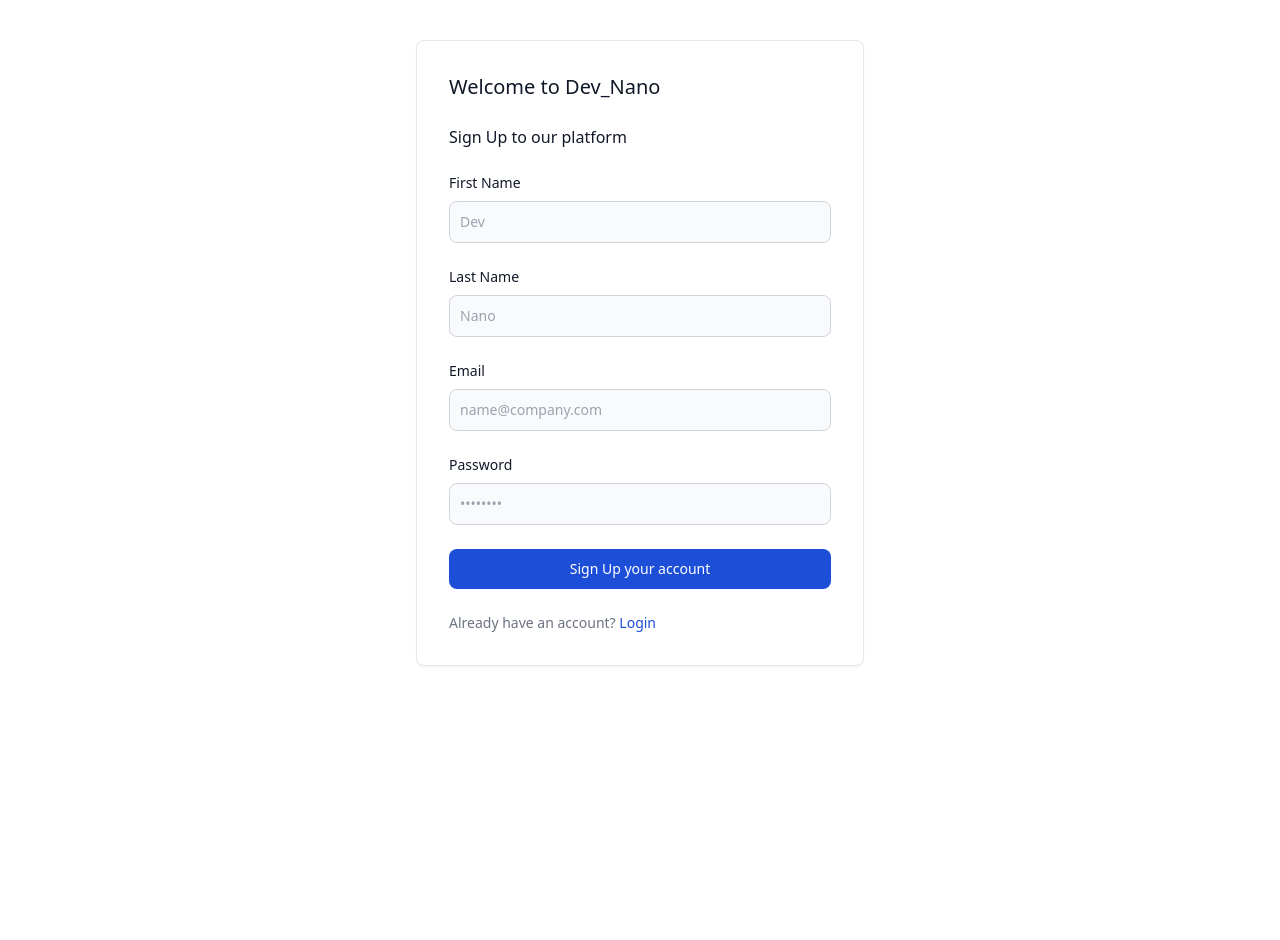
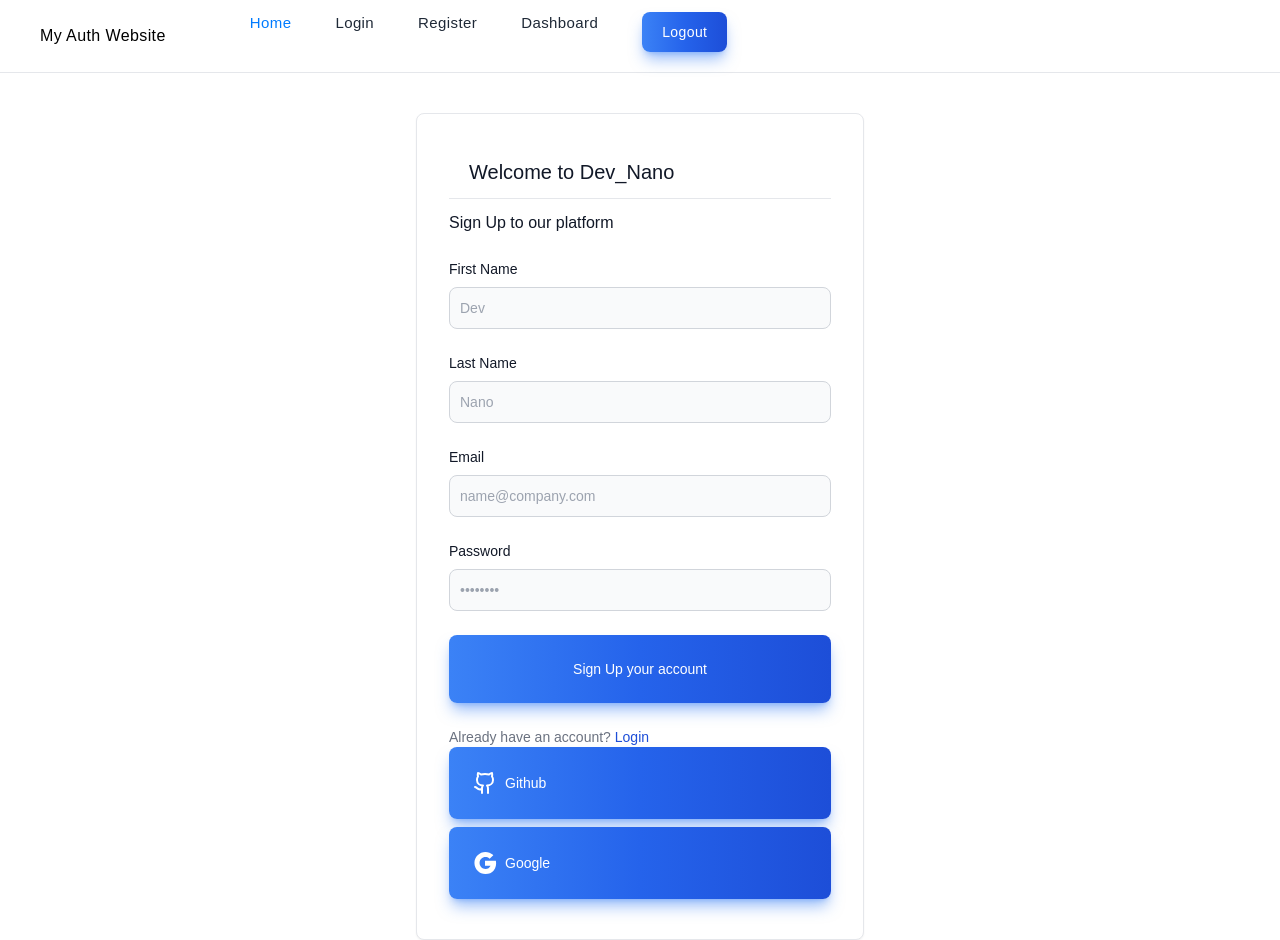
Before and after one commit to SegunNano/next_auth-ts, a Next.js app: page /register in a window 1280 px wide. Before the commit the page ends 800 px from the top, so only its background shows below. Built offline with nearby package versions, Linux system fonts and the light colour scheme.

Commit message:
User registeration completed

```diff
--- /dev/null
+++ b/action/user.ts
@@ -0,0 +1,31 @@
+'use server'
+
+import connectDB from "@/config/db"
+import User from "@/models/user"
+import bcrypt from "bcryptjs"
+import { redirect } from "next/navigation"
+
+const register = async (formData: FormData) => {
+    const { hash } = bcrypt
+    const firstName = formData.get('firstname') as string
+    const lastName = formData.get('lastname') as string
+    const email = formData.get('email') as string
+    const password = formData.get('password') as string
+
+    if (!(firstName && lastName && email && password)) throw new Error('Please fill all fields')
+
+    await connectDB()
+
+    const existingUser = await User.findOne({ email })
+    if (existingUser) throw new Error('User already exist!')
+
+    const hashedPassword = await hash(password, 10)
+    await User.create({ firstName, lastName, email, password: hashedPassword })
+
+    console.log('User succesfully created!')
+
+    redirect('/login')
+}
+
+
+export { register }
--- /dev/null
+++ b/app/api/auth/[...nextauth]/route.ts
@@ -0,0 +1,2 @@
+import { handlers } from "@/auth"
+export const { GET, POST } = handlers
--- a/app/layout.tsx
+++ b/app/layout.tsx
@@ -1,17 +1,7 @@
 import React from 'react'
 import type { Metadata } from "next";
-import { Geist, Geist_Mono } from "next/font/google";
 import "./globals.css";
-
-const geistSans = Geist({
-  variable: "--font-geist-sans",
-  subsets: ["latin"],
-});
-
-const geistMono = Geist_Mono({
-  variable: "--font-geist-mono",
-  subsets: ["latin"],
-});
+import Navbar from '@/components/Navbar';
 
 export const metadata: Metadata = {
   title: "Create Next App",
@@ -22,7 +12,8 @@ export const metadata: Metadata = {
 const RootLayout = ({ children, }: Readonly<{ children: React.ReactNode; }>) => {
   return (
     <html lang="en">
-      <body className={`${geistSans.variable} ${geistMono.variable} antialiased`}>
+      <body className=' font-[sans-serif]'>
+        <Navbar />
         {children}
       </body>
     </html>
--- a/app/register/page.tsx
+++ b/app/register/page.tsx
@@ -1,8 +1,9 @@
 import Form from "@/components/Form"
+import { register } from "@/action/user"
 
 const Register = async () => {
     return (
-        <Form type="Sign Up" />
+        <Form type="Sign Up" action={register} />
     )
 }
 
--- /dev/null
+++ b/auth.ts
@@ -0,0 +1,5 @@
+import NextAuth from "next-auth"
+
+export const { handlers, signIn, signOut, auth } = NextAuth({
+    providers: [],
+})
--- a/components/Form.tsx
+++ b/components/Form.tsx
@@ -1,14 +1,16 @@
 import React from 'react'
 import Link from 'next/link'
+import { Github, Google } from './ui/svg'
 
 
-const Form = (props: { type: 'Sign In' | 'Sign Up' }) => {
-    const { type } = props
+const Form = ({ type, action }: { type: 'Sign In' | 'Sign Up', action: any }) => {
     return (
         <div>
             <div className="mt-10 mx-auto w-full max-w-md  p-4 bg-white border border-gray-200 rounded-lg shadow-sm sm:p-6 md:p-8 dark:bg-gray-800 dark:border-gray-700">
-                <form className="space-y-6" action="#">
+                <div className="flex justify-between items-center border-b rounded-t-xl py-3 px-4 md:px-5 dark:border-neutral-700">
                     <h5 className="text-xl font-medium text-gray-900 dark:text-white">Welcome to Dev_Nano</h5>
+                </div>
+                <form className="space-y-6 mt-3" action={action}>
                     <h5 className="text-md font-medium text-gray-900 dark:text-white">{type} to our platform</h5>
                     {type === "Sign Up" && (
                         <>
@@ -30,7 +32,7 @@ const Form = (props: { type: 'Sign In' | 'Sign Up' }) => {
                         <label htmlFor="password" className="block mb-2 text-sm font-medium text-gray-900 dark:text-white">Password</label>
                         <input type="password" name="password" id="password" placeholder="••••••••" className="bg-gray-50 border border-gray-300 text-gray-900 text-sm rounded-lg focus:ring-blue-500 focus:border-blue-500 block w-full p-2.5 dark:bg-gray-600 dark:border-gray-500 dark:placeholder-gray-400 dark:text-white" required />
                     </div>
-                    <button type="submit" className="w-full text-white bg-blue-700 hover:bg-blue-800 focus:ring-4 focus:outline-none focus:ring-blue-300 font-medium rounded-lg text-sm px-5 py-2.5 text-center dark:bg-blue-600 dark:hover:bg-blue-700 dark:focus:ring-blue-800">{type} your account</button>
+                    <button type="submit" className="text-white bg-gradient-to-r from-blue-500  font-medium via-blue-600 to-blue-700 hover:bg-gradient-to-br focus:ring-4 focus:outline-none focus:ring-blue-300 dark:focus:ring-blue-800 shadow-lg shadow-blue-500/50 dark:shadow-lg dark:shadow-blue-800/80 rounded-lg text-sm p-6 text-center me-2 mb-2 w-full ">{type} your account</button>
                     {type === 'Sign Up' ? (
                         <div className="text-sm font-medium text-gray-500 dark:text-gray-300">Already have an account? <Link href="/login" className="text-blue-700 hover:underline dark:text-blue-500">Login</Link >
                         </div>
@@ -50,10 +52,22 @@ const Form = (props: { type: 'Sign In' | 'Sign Up' }) => {
                                 </div>
                                 <a href="#" className="ms-auto text-sm text-blue-700 hover:underline dark:text-blue-500">Lost Password?</a>
                             </div>
+                            <div className="bg-gradient-to-r from-transparent via-neutral-300 dark:via-neutral-700 to-transparent my-8 h-[1px] w-full" />
 
-                            <div className="bg-gradient-to-r from-transparent via-neutral-300 dark:via-neutral-700 to-transparent my-8 h-[1px] w-full" />
                         </>
                     )}
+                </form>
+                <form>
+                    <button type="submit" className="text-white bg-gradient-to-r from-blue-500  font-medium inline-flex items-center via-blue-600 to-blue-700 hover:bg-gradient-to-br focus:ring-4 focus:outline-none focus:ring-blue-300 dark:focus:ring-blue-800 shadow-lg shadow-blue-500/50 dark:shadow-lg dark:shadow-blue-800/80 rounded-lg text-sm p-6 text-center me-2 mb-2 w-full ">
+                        <Github />
+                        <span>Github</span>
+                    </button>
+                </form>
+                <form>
+                    <button type="submit" className="text-white bg-gradient-to-r from-blue-500  font-medium inline-flex items-center via-blue-600 to-blue-700 hover:bg-gradient-to-br focus:ring-4 focus:outline-none focus:ring-blue-300 dark:focus:ring-blue-800 shadow-lg shadow-blue-500/50 dark:shadow-lg dark:shadow-blue-800/80 rounded-lg text-sm p-6 text-center me-2 mb-2 w-full ">
+                        <Google />
+                        <span>Google</span>
+                    </button>
                 </form>
             </div>
         </div>
--- /dev/null
+++ b/components/Navbar.tsx
@@ -0,0 +1,62 @@
+import Link from 'next/link'
+import React from 'react'
+
+const Navbar = () => {
+    return (
+        <header className='flex border-b py-3 px-4 sm:px-10 bg-white min-h-[65px] tracking-wide relative z-50'>
+            <div className='flex flex-wrap gap-4 max-w-screen-xl mx-auto w-full items-center'>
+                <h1 className="text-md">My Auth Website</h1>
+
+                <div id="collapseMenu"
+                    className='max-lg:hidden lg:!block max-lg:w-full max-lg:fixed max-lg:before:fixed max-lg:before:bg-black max-lg:before:opacity-50 max-lg:before:inset-0 max-lg:before:z-50'>
+                    <button id="toggleClose" className='lg:hidden fixed top-2 right-4 z-[100] rounded-full bg-white w-9 h-9 flex items-center justify-center border'>
+                        <svg xmlns="http://www.w3.org/2000/svg" className="w-3.5 h-3.5 fill-black" viewBox="0 0 320.591 320.591">
+                            <path
+                                d="M30.391 318.583a30.37 30.37 0 0 1-21.56-7.288c-11.774-11.844-11.774-30.973 0-42.817L266.643 10.665c12.246-11.459 31.462-10.822 42.921 1.424 10.362 11.074 10.966 28.095 1.414 39.875L51.647 311.295a30.366 30.366 0 0 1-21.256 7.288z"
+                                data-original="#000000"></path>
+                            <path
+                                d="M287.9 318.583a30.37 30.37 0 0 1-21.257-8.806L8.83 51.963C-2.078 39.225-.595 20.055 12.143 9.146c11.369-9.736 28.136-9.736 39.504 0l259.331 257.813c12.243 11.462 12.876 30.679 1.414 42.922-.456.487-.927.958-1.414 1.414a30.368 30.368 0 0 1-23.078 7.288z"
+                                data-original="#000000"></path>
+                        </svg>
+                    </button>
+
+                    <ul
+                        className='lg:flex lg:ml-14 lg:gap-x-5 max-lg:space-y-3 max-lg:fixed max-lg:bg-white max-lg:w-1/2 max-lg:min-w-[300px] max-lg:top-0 max-lg:left-0 max-lg:p-6 max-lg:h-full max-lg:shadow-md max-lg:overflow-auto z-50'>
+
+                        <li className='max-lg:border-b max-lg:py-3 px-3'>
+                            <Link href='/'
+                                className='lg:hover:text-[#007bff] text-[#007bff] block text-[15px]'>Home</Link>
+                        </li>
+                        <li className='max-lg:border-b max-lg:py-3 px-3'><Link href='/login'
+                            className='lg:hover:text-[#007bff] text-gray-800 block text-[15px]'>Login</Link>
+                        </li>
+                        <li className='max-lg:border-b max-lg:py-3 px-3'><Link href='/register'
+                            className='lg:hover:text-[#007bff] text-gray-800 block text-[15px]'>Register</Link>
+                        </li>
+                        <li className='max-lg:border-b max-lg:py-3 px-3'><Link href='/dashboard'
+                            className='lg:hover:text-[#007bff] text-gray-800 block text-[15px]'>Dashboard</Link>
+                        </li>
+                        <li className='max-lg:border-b max-lg:py-3 px-3'>
+                            <form><button type="submit" className="text-white bg-gradient-to-r from-blue-500 via-blue-600 to-blue-700 hover:bg-gradient-to-br focus:ring-4 focus:outline-none focus:ring-blue-300 dark:focus:ring-blue-800 shadow-lg shadow-blue-500/50 dark:shadow-lg dark:shadow-blue-800/80 font-medium rounded-lg text-sm px-5 py-2.5 text-center me-2 mb-2 ">Logout
+                            </button>
+                            </form>
+                        </li>
+                    </ul>
+                </div>
+
+                <div className='flex gap-4 ml-auto lg:hidden'>
+                    <button id="toggleOpen" className=''>
+                        <svg className="w-7 h-7" fill="#000" viewBox="0 0 20 20" xmlns="http://www.w3.org/2000/svg">
+                            <path fillRule="evenodd"
+                                d="M3 5a1 1 0 011-1h12a1 1 0 110 2H4a1 1 0 01-1-1zM3 10a1 1 0 011-1h12a1 1 0 110 2H4a1 1 0 01-1-1zM3 15a1 1 0 011-1h12a1 1 0 110 2H4a1 1 0 01-1-1z"
+                                clipRule="evenodd"></path>
+                        </svg>
+                    </button>
+                </div>
+
+            </div>
+        </header>
+    )
+}
+
+export default Navbar
--- /dev/null
+++ b/components/ui/svg.tsx
@@ -0,0 +1,22 @@
+import React from 'react'
+
+const Github = () => {
+    return (
+        <svg xmlns="http://www.w3.org/2000/svg" viewBox="0 0 24 24" fill="none" stroke="currentColor" strokeWidth="2" strokeLinecap="round" strokeLinejoin="round" className="size-6 me-2">
+            <path d="M15 22v-4a4.8 4.8 0 0 0-1-3.5c3 0 6-2 6-5.5.08-1.25-.27-2.48-1-3.5.28-1.15.28-2.35 0-3.5 0 0-1 0-3 1.5-2.64-.5-5.36-.5-8 0C6 2 5 2 5 2c-.3 1.15-.3 2.35 0 3.5A5.403 5.403 0 0 0 4 9c0 3.5 3 5.5 6 5.5-.39.49-.68 1.05-.85 1.65-.17.6-.22 1.23-.15 1.85v4" />
+            <path d="M9 18c-4.51 2-5-2-7-2" />
+        </svg>
+    )
+}
+const Google = () => {
+    return (
+        // <svg xmlns="http://www.w3.org/2000/svg" viewBox="0 0 50 50" fill="white" stroke="currentColor" strokeWidth="2" strokeLinecap="round" strokeLinejoin="round" className="size-6 me-2">
+        //     <path d="M 25.996094 48 C 13.3125 48 2.992188 37.683594 2.992188 25 C 2.992188 12.316406 13.3125 2 25.996094 2 C 31.742188 2 37.242188 4.128906 41.488281 7.996094 L 42.261719 8.703125 L 34.675781 16.289063 L 33.972656 15.6875 C 31.746094 13.78125 28.914063 12.730469 25.996094 12.730469 C 19.230469 12.730469 13.722656 18.234375 13.722656 25 C 13.722656 31.765625 19.230469 37.269531 25.996094 37.269531 C 30.875 37.269531 34.730469 34.777344 36.546875 30.53125 L 24.996094 30.53125 L 24.996094 20.175781 L 47.546875 20.207031 L 47.714844 21 C 48.890625 26.582031 47.949219 34.792969 43.183594 40.667969 C 39.238281 45.53125 33.457031 48 25.996094 48 Z" />
+        // </svg>
+        <svg xmlns="http://www.w3.org/2000/svg" className='size-6 me-2' x="0px" y="0px" width="100" height="100" viewBox="0 0 50 50" fill='white'>
+            <path d="M 25.996094 48 C 13.3125 48 2.992188 37.683594 2.992188 25 C 2.992188 12.316406 13.3125 2 25.996094 2 C 31.742188 2 37.242188 4.128906 41.488281 7.996094 L 42.261719 8.703125 L 34.675781 16.289063 L 33.972656 15.6875 C 31.746094 13.78125 28.914063 12.730469 25.996094 12.730469 C 19.230469 12.730469 13.722656 18.234375 13.722656 25 C 13.722656 31.765625 19.230469 37.269531 25.996094 37.269531 C 30.875 37.269531 34.730469 34.777344 36.546875 30.53125 L 24.996094 30.53125 L 24.996094 20.175781 L 47.546875 20.207031 L 47.714844 21 C 48.890625 26.582031 47.949219 34.792969 43.183594 40.667969 C 39.238281 45.53125 33.457031 48 25.996094 48 Z"></path>
+        </svg>
+    )
+}
+
+export { Github, Google }
--- /dev/null
+++ b/middleware.ts
@@ -0,0 +1 @@
+export { auth as middleware } from "@/auth"
--- /dev/null
+++ b/models/user.ts
@@ -0,0 +1,19 @@
+import mongoose from "mongoose";
+const { models, Schema, model } = mongoose
+const required: true = true
+const unique: true = true
+
+const userSchema = new Schema({
+    firstName: { type: String, required },
+    lastName: { type: String, required },
+    email: { type: String, required, unique },
+    password: { type: String, select: false },
+    isAdmin: { type: Boolean, default: false },
+    image: { type: String },
+    authProviderId: { type: String }
+})
+
+const User = models?.User || model('User', userSchema)
+
+
+export default User
--- a/package.json
+++ b/package.json
@@ -12,6 +12,7 @@
     "bcryptjs": "^3.0.2",
     "mongoose": "^8.10.1",
     "next": "15.1.7",
+    "next-auth": "^5.0.0-beta.25",
     "react": "^19.0.0",
     "react-dom": "^19.0.0"
   },
```
Also changed, not shown: 2 other files (tests, documents, lock files or other folders).
